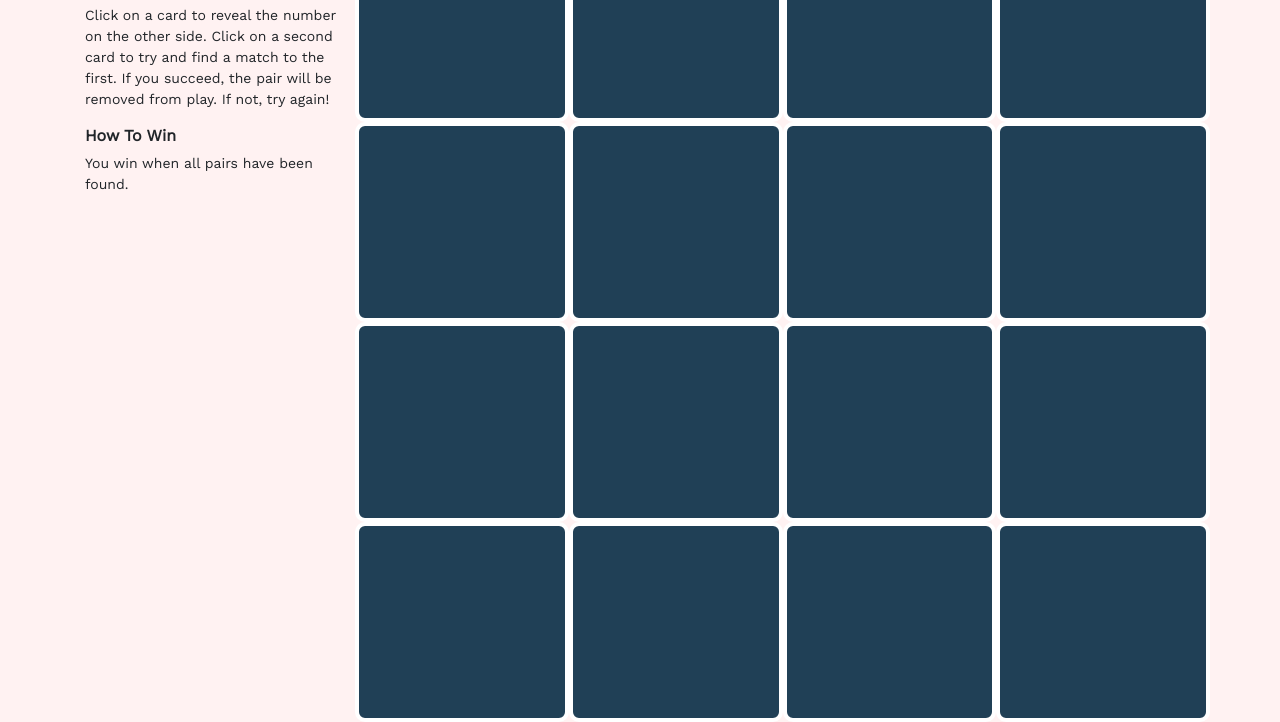
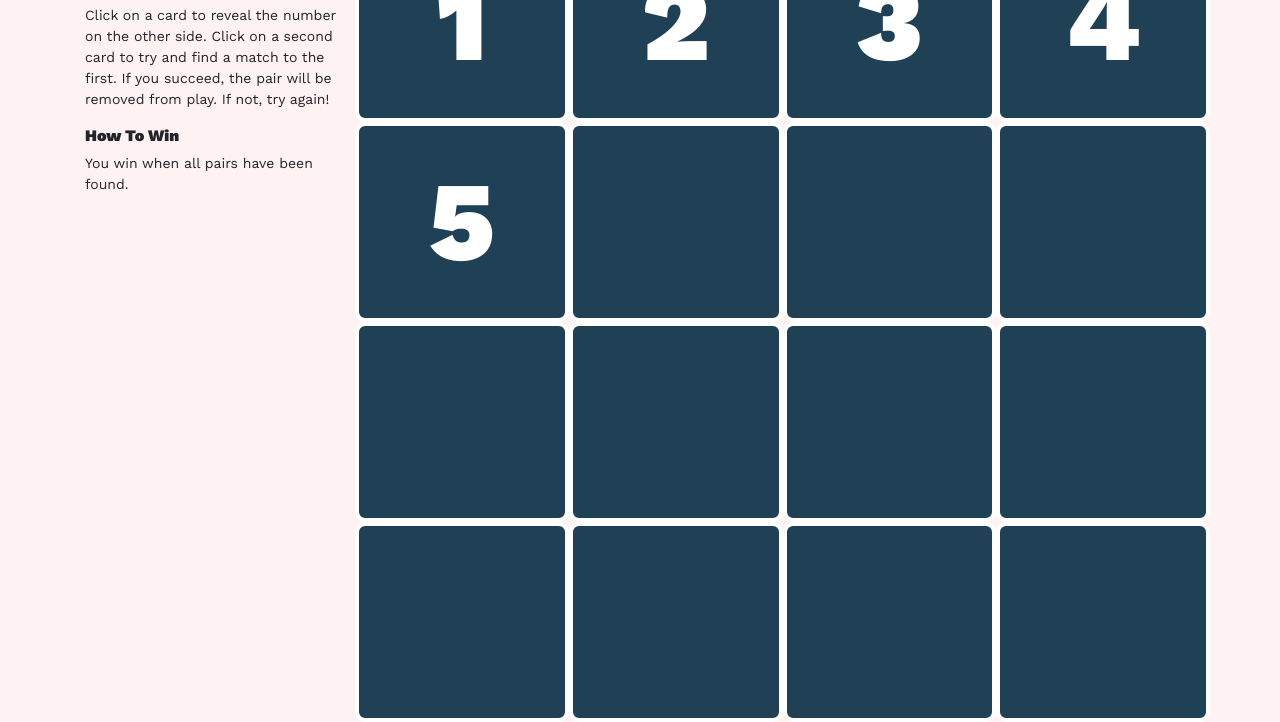
Before and after one commit to ThGnommy/Match-Game, a plain HTML site: page index.html in a window 1280 px wide. Shown: the part 162-884 px from the top of the page. Drawn offline with nearby package versions, Linux system fonts and the light colour scheme.

```diff
--- a/index.html
+++ b/index.html
@@ -2,7 +2,7 @@
 <html>
 <head>
   <title>Match Game</title>
-  <link href="https://fonts.googleapis.com/css?family=Work+Sans" rel="stylesheet">
+  <link href="https://fonts.googleapis.com/css?family=Work+Sans:400,900" rel="stylesheet">
   <link rel="stylesheet" href="./resources/css/reset.css">
   <link rel="stylesheet" href="https://maxcdn.bootstrapcdn.com/bootstrap/4.0.0/css/bootstrap.min.css" integrity="sha384-Gn5384xqQ1aoWXA+058RXPxPg6fy4IWvTNh0E263XmFcJlSAwiGgFAW/dAiS6JXm" crossorigin="anonymous">
   <link rel="stylesheet" href="./resources/css/style.css">
@@ -26,24 +26,12 @@
 
         <div class="row">
 
-          <div class="card col-3">
-
-          </div>
-          <div class="card col-3">
-
-          </div>
-          <div class="card col-3">
-
-          </div>
-          <div class="card col-3">
-
-          </div>
-          <div class="card col-3">
-
-          </div>
-          <div class="card col-3">
-
-          </div>
+          <div class="card col-3">1</div>
+          <div class="card col-3">2</div>
+          <div class="card col-3">3</div>
+          <div class="card col-3">4</div>
+          <div class="card col-3">5</div>
+          <div class="card col-3"></div>
           <div class="card col-3">
 
           </div>
--- a/resources/css/style.css
+++ b/resources/css/style.css
@@ -1,5 +1,5 @@
 
-@import url('https://fonts.googleapis.com/css?family=Work+Sans');
+@import url('https://fonts.googleapis.com/css?family=Work+Sans:400,900');
 
 body {
   font-family: "Work Sans", sans-serif;
@@ -23,9 +23,20 @@
 }
 
 .card {
+  display: flex;
+  justify-content: center;
+  align-items: center;
   width: 12.5rem;
   height: 12.5rem;
   background-color: rgb(32, 64, 86);
   border: 4px solid white;
   border-radius: 10px;
+  font-style: "Work Sans", sans-serif;
+  font-weight: 900;
+  font-size: 7rem;
+  color: rgb(255, 255, 255);
 }
+
+.card:hover {
+  cursor: pointer;
+}
```
